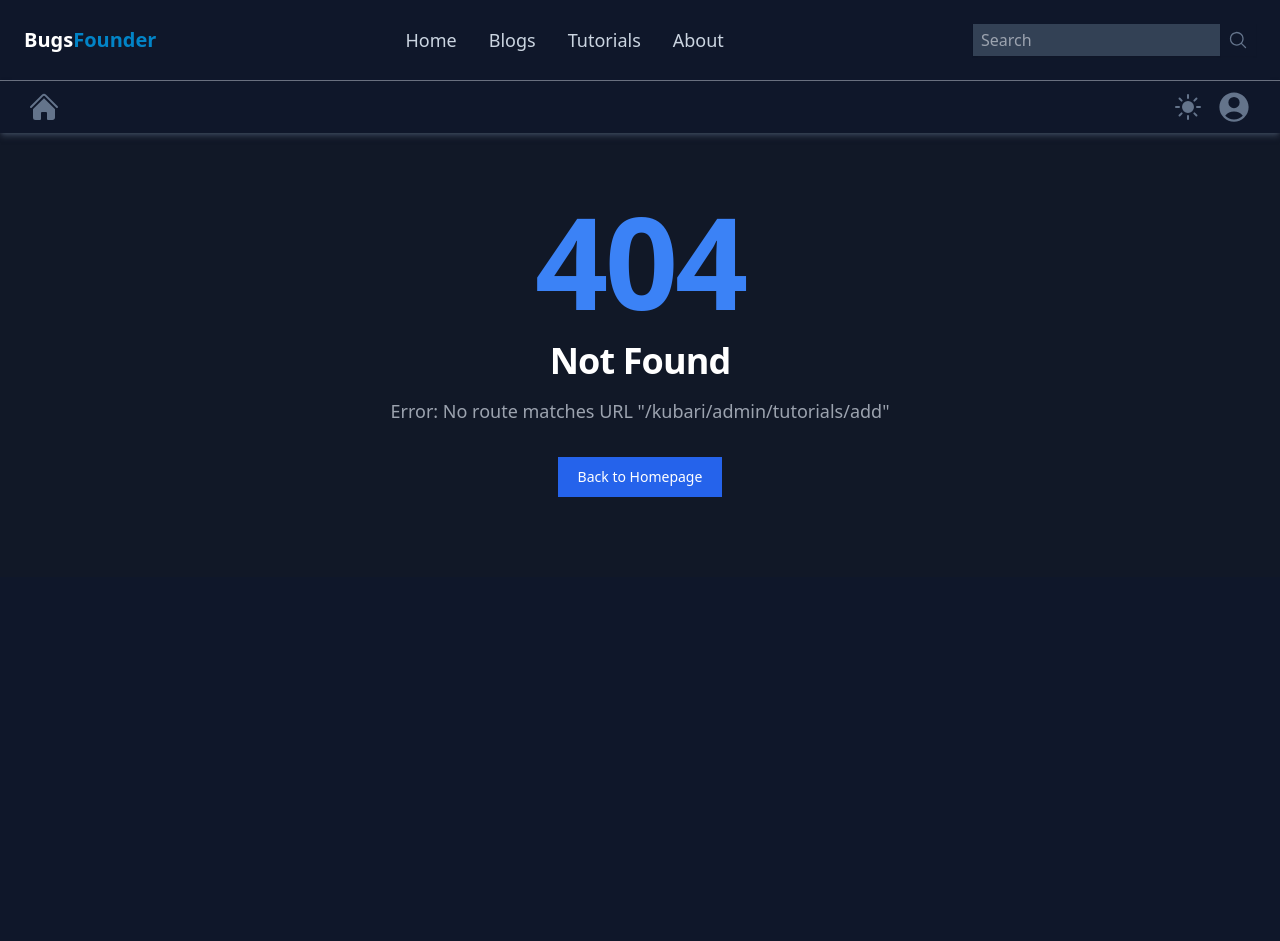
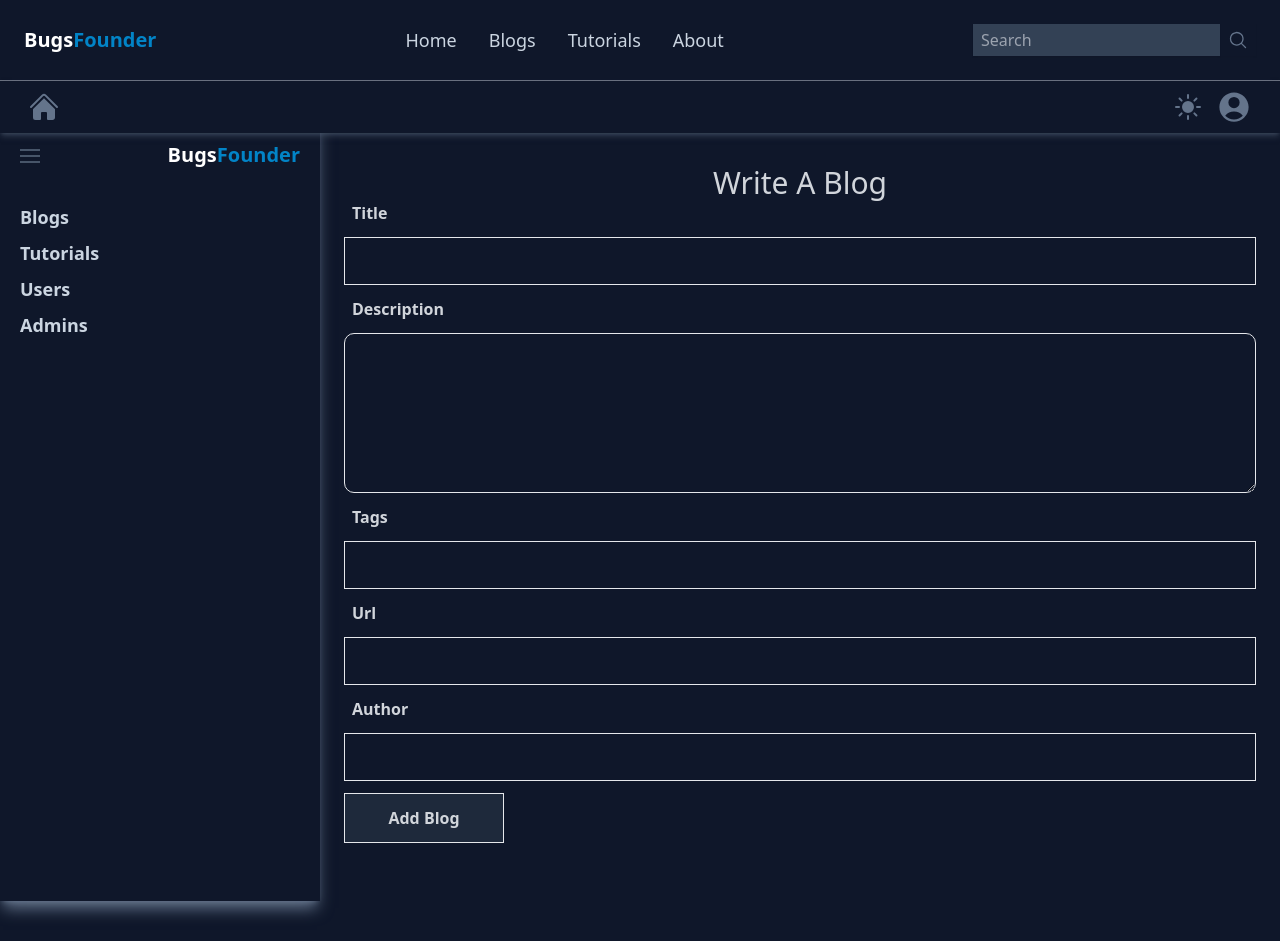
Before and after one commit to Bugsfounder/bugsFounderWebsite, a React (Create React App) app in the folder frontend/: page /kubari/admin/tutorials/add in a window 1280 px wide. Before the commit this address had no page. Before the commit the page ends 800 px from the top, so only its background shows below. Built offline with nearby package versions, Linux system fonts and the light colour scheme; a web font is replaced by a local one.

Commit message:
adding sub tutorial

```diff
--- /dev/null
+++ b/frontend/src/Components/AdminComponents/AdminAddSubTutorial.js
@@ -0,0 +1,9 @@
+import React from 'react'
+
+const AdminAddSubTutorial = () => {
+    return (
+        <div>AdminAddSubTutorial</div>
+    )
+}
+
+export default AdminAddSubTutorial
--- /dev/null
+++ b/frontend/src/Components/AdminComponents/AdminAddTutorial.js
@@ -0,0 +1,88 @@
+import React, { useState } from 'react';
+import { useNavigate, useOutletContext } from 'react-router';
+import TextEditor from '../utils/TextEditor';
+import { NotificationManager } from 'react-notifications';
+
+const AdminAddTutorial = () => {
+    const navigate = useNavigate()
+    const { privateAxiosInstance } = useOutletContext();
+    const [newBlog, setNewBlog] = useState({
+        title: "",
+        description: "",
+        author: "",
+        tags: [],
+        url: "",
+        admin_mode: 0,
+        is_admin: true,
+        is_hidden: false,
+    });
+
+    const handleAddFormSubmit = async (event) => {
+        event.preventDefault();
+        const config = {
+            headers: {
+                'Content-Type': 'application/json',
+                // 'Authorization': 'Bearer YOUR_ACCESS_TOKEN'
+            }
+        };
+        try {
+            // console.log("newBlog: ", newBlog)
+            const response = await privateAxiosInstance.post('/tutorial', newBlog, config);
+            // console.log("form submit....", response);
+            navigate(`/tutorials/${newBlog.url}`)
+            NotificationManager.success("Blog Added Successfully!")
+        } catch (err) {
+            if (err.response) {
+                NotificationManager.error(`Data: ${err.response.data}\nStatus: ${err.response.status}\nHeaders: ${err.response.headers}`)
+            } else if (err.request) {
+                NotificationManager.error(`${err.message}`)
+            } else {
+                NotificationManager.error(`${err.message}`)
+            }
+        }
+    }
+
+    const handleChange = (event) => {
+        const { name, value } = event.target;
+        if (name === 'tags') {
+            setNewBlog({
+                ...newBlog,
+                [name]: value.split(',').map(tag => tag.trim())
+            });
+        } else {
+            setNewBlog({
+                ...newBlog,
+                [name]: value
+            });
+        }
+    };
+
+
+    return (
+        <>
+            <div className="p-6">
+                <h1 className='text-3xl text-center'>Write A Blog</h1>
+                <form onSubmit={handleAddFormSubmit} className='flex flex-col space-y-3'>
+                    <label className='px-2 font-bold hover:text-slate-400 cursor-pointer' htmlFor="title">Title</label>
+                    <input required className='dark:bg-slate-900 border p-2 outline-none h-12' value={newBlog.title} type="text" id="title" name='title' onChange={handleChange} />
+
+                    <label className='px-2 font-bold hover:text-slate-400 cursor-pointer' htmlFor="content">Description</label>
+                    <textarea name='description' id='description' className='w-full h-40 p-4 rounded-[10px]  ark:bg-slate-900 border outline-none dark:bg-slate-900' rows="5" value={newBlog.description} onChange={handleChange} />
+
+                    <label className='px-2 font-bold hover:text-slate-400 cursor-pointer' htmlFor="tags">Tags</label>
+                    <input required className='dark:bg-slate-900 border p-2 outline-none h-12' value={newBlog.tags.join(', ')} type="text" name="tags" id="tags" onChange={handleChange} />
+
+                    <label className='px-2 font-bold hover:text-slate-400 cursor-pointer' htmlFor="url">Url</label>
+                    <input required className='dark:bg-slate-900 border p-2 outline-none h-12' value={newBlog.url} type="text" name="url" id="url" onChange={handleChange} />
+
+                    <label className='px-2 font-bold hover:text-slate-400 cursor-pointer' htmlFor="author">Author</label>
+                    <input required className='dark:bg-slate-900 border p-2 outline-none h-12' value={newBlog.author} type="text" name="author" id="author" onChange={handleChange} />
+
+                    <button type='submit' className='w-40 py-3 px-5 dark:bg-slate-800 bg-gray-500 border font-bold hover:dark:bg-slate-900'>Add Blog</button>
+                </form>
+            </div>
+        </>
+    )
+}
+
+export default AdminAddTutorial
--- a/frontend/src/Components/AdminComponents/AdminEditTutorial.js
+++ b/frontend/src/Components/AdminComponents/AdminEditTutorial.js
@@ -1,6 +1,8 @@
 import React, { useEffect, useState } from 'react'
 import { useNavigate, useOutletContext, useParams } from 'react-router'
 import { NotificationManager } from 'react-notifications';
+import { Link } from 'react-router-dom';
+import { PlusCircleIcon } from '@heroicons/react/24/solid';
 
 const AdminEditTutorial = () => {
     const navigate = useNavigate()
@@ -14,9 +16,15 @@ const AdminEditTutorial = () => {
     const getOldTutorialByUrl = async (url) => {
         try {
             const response = await publicAxiosInstance.get(`/tutorial/${url}`);
-            // console.log(response.data);
-            setOldTutorial(response.data);
-            setNewTutorial(response.data);
+            const tutorialData = response.data;
+            console.log("old: ", response.data);
+
+            // Ensure sub_tutorials is initialized as an array
+            if (tutorialData.sub_tutorials == null) {
+                tutorialData.sub_tutorials = [];
+            }
+            setOldTutorial(tutorialData);
+            setNewTutorial(tutorialData);
         } catch (err) {
             if (err.response) {
                 NotificationManager.error(`Data: ${err.response.data}\nStatus: ${err.response.status}\nHeaders: ${err.response.headers}`)
@@ -38,7 +46,14 @@ const AdminEditTutorial = () => {
         };
         try {
             const response = await privateAxiosInstance.put(`/tutorial/${tutorial_url}`, newTutorial, config);
-            console.log("form submit....", response);
+            const tutorialData = response.data;
+
+            // Ensure sub_tutorials is initialized as an array
+            if (!tutorialData.sub_tutorials) {
+                tutorialData.sub_tutorials = [];
+            }
+
+            // console.log("form submit....", response, newTutorial.sub_tutorials);
             NotificationManager.success("Tutorial Updated Successfully!")
             navigate(`/tutorials/${response.data.updated_fields.url}`)
         } catch (err) {
@@ -74,6 +89,7 @@ const AdminEditTutorial = () => {
 
                     <label className='px-2 font-bold hover:text-slate-400 cursor-pointer' htmlFor="content">Description</label>
                     <textarea name='description' id='description' className='w-full h-40 p-4 rounded-[10px]  ark:bg-slate-900 border outline-none dark:bg-slate-900' rows="5" value={newTutorial.description} onChange={handleChange} />
+
                     <label className='px-2 font-bold  hover:text-slate-400 cursor-pointer' htmlFor="tags">Tags</label>
                     <input required className='dark:bg-slate-900 border p-2 outline-none h-12 rounded-[10px]' value={newTutorial.tags} type="text" name="tags" id="tags" onChange={handleChange} />
 
@@ -83,6 +99,16 @@ const AdminEditTutorial = () => {
                     <label className='px-2 font-bold hover:text-slate-400 cursor-pointer' htmlFor="author">Author</label>
                     <input required className='dark:bg-slate-900 border p-2 outline-none h-12 rounded-[10px]' value={newTutorial.author} type="text" name="author" id="author" onChange={handleChange} />
 
+                    <div className='px-4 flex items-center space-x-10'>
+                        <span>
+                            SubTutorials length: &nbsp;
+                            {newTutorial.sub_tutorials?.length || 0}
+                        </span>
+                        <Link to={`/kubari/admin/tutorials/edit/sub_tutorial/add/${newTutorial.url}`} title='Add a sub tutorial'>
+                            <PlusCircleIcon className="size-10 text-slate-600 hover:text-slate-700 cursor-pointer " />
+                        </Link>
+                    </div>
+
                     <button type='submit' className='w-40 py-3 px-5 rounded-[10px] dark:bg-slate-800  bg-gray-500 border font-bold hover:dark:bg-slate-900'>Update</button>
                 </form>
             </div>
--- /dev/null
+++ b/frontend/src/Pages/AdminPages/AdminAddSubTutorialPage.js
@@ -0,0 +1,10 @@
+import React from 'react'
+import AdminAddSubTutorial from '../../Components/AdminComponents/AdminAddSubTutorial'
+
+const AdminAddSubTutorialPage = () => {
+    return (
+        <AdminAddSubTutorial />
+    )
+}
+
+export default AdminAddSubTutorialPage
--- /dev/null
+++ b/frontend/src/Pages/AdminPages/AdminAddTutorialPage.js
@@ -0,0 +1,10 @@
+import React from 'react'
+import AdminAddTutorial from '../../Components/AdminComponents/AdminAddTutorial'
+
+const AdminAddTutorialPage = () => {
+    return (
+        <AdminAddTutorial />
+    )
+}
+
+export default AdminAddTutorialPage
```
Also changed, not shown: frontend/src/index.js (+10 -0 lines).
